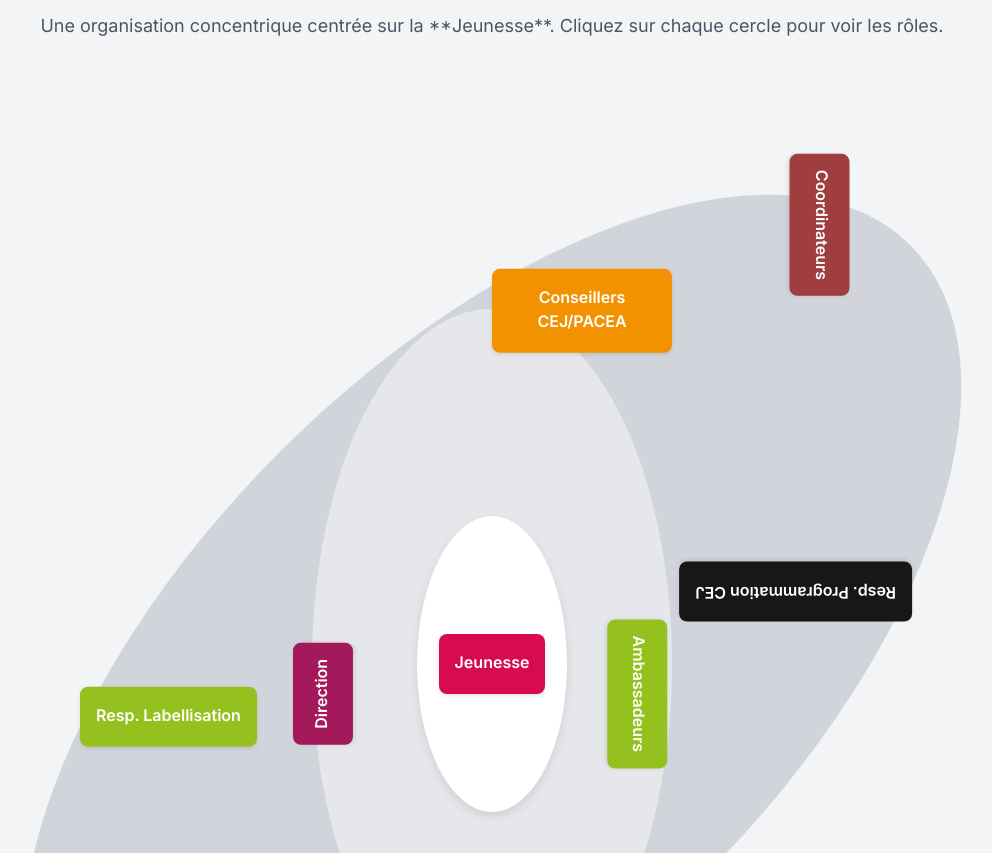
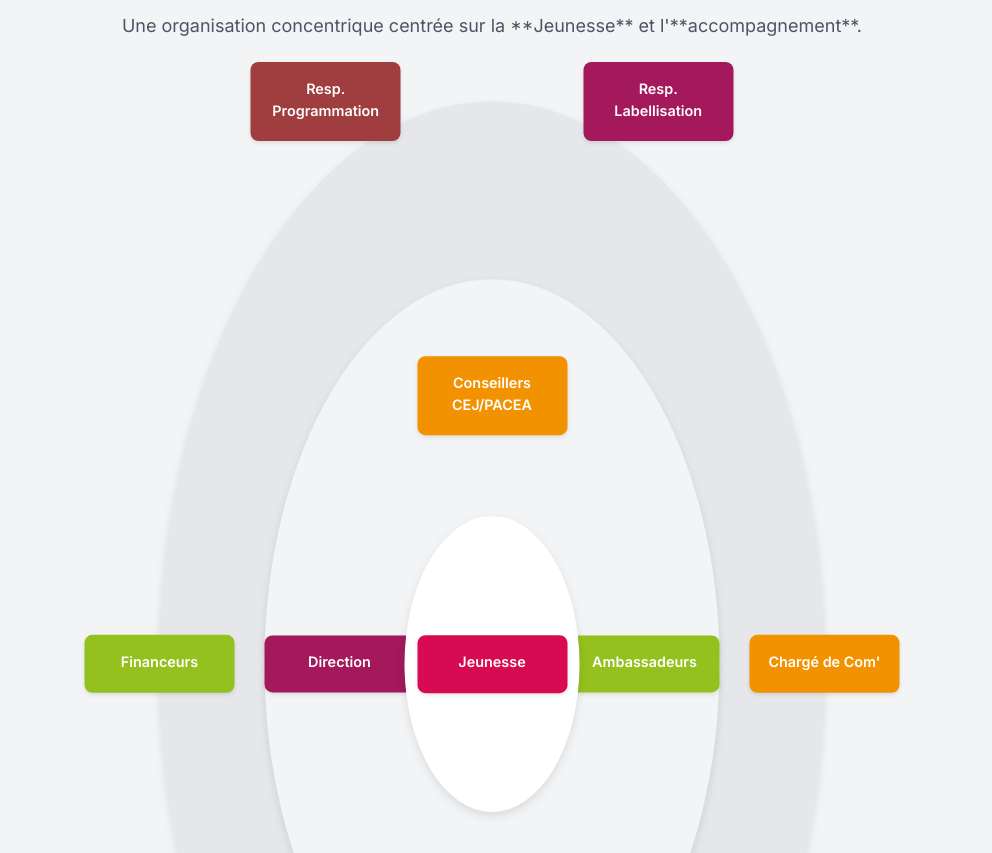
Before and after one commit to mlpb-tools/schemaML, a plain HTML site: page index.html in a window 1280 px wide. Shown: the part 92-945 px from the top of the page, without its empty margins (148-1140 px from the left). Drawn offline with nearby package versions, Linux system fonts and the light colour scheme.

Commit message:
Update index.html
Signed-off-by: MLTools <mathieu.bistue@gmail.com>

```diff
--- a/index.html
+++ b/index.html
@@ -23,8 +23,8 @@
         .concentric-container {
             position: relative;
             width: 100%;
-            padding-top: 100%; /* Ratio 1:1 pour un cercle */
-            max-width: 600px;
+            padding-top: 100%; /* Ratio 1:1 for a perfect circle */
+            max-width: 700px;
             margin-bottom: 2rem;
         }
         .concentric-circle {
@@ -36,24 +36,26 @@
             display: flex;
             justify-content: center;
             align-items: center;
-            flex-wrap: wrap;
-            padding: 2rem;
             transition: all 0.5s ease-in-out;
+            box-shadow: 0 4px 10px rgba(0, 0, 0, 0.1);
         }
         .circle-inner {
             background-color: #ffffff;
             z-index: 5;
-            box-shadow: 0 4px 10px rgba(0, 0, 0, 0.1);
+            width: 25%;
+            height: 25%;
+        }
+        .circle-middle {
+            background-color: #f3f4f6;
+            z-index: 4;
+            width: 65%;
+            height: 65%;
         }
         .circle-outer {
             background-color: #e5e7eb;
-            z-index: 4;
-            padding: 4rem;
-        }
-        .circle-outermost {
-            background-color: #d1d5db;
             z-index: 3;
-            padding: 8rem;
+            width: 95%;
+            height: 95%;
         }
         .role-card {
             background-color: #ffffff;
@@ -63,24 +65,22 @@
             cursor: pointer;
             transition: transform 0.2s, box-shadow 0.2s;
             text-align: center;
+            position: absolute;
+            width: 150px;
+            transform-origin: 50% 50%; /* Center the rotation */
         }
         .role-card:hover {
             transform: scale(1.05);
             box-shadow: 0 6px 10px rgba(0, 0, 0, 0.15);
         }
         .card-title {
-            font-size: 1rem;
+            font-size: 0.9rem;
             font-weight: 600;
             margin-bottom: 0.25rem;
         }
         .card-subtitle {
-            font-size: 0.75rem;
+            font-size: 0.65rem;
             color: #6b7280;
-        }
-        .color-box {
-            width: 1.5rem;
-            height: 1.5rem;
-            border-radius: 0.25rem;
         }
         .modal {
             display: none;
@@ -142,67 +142,52 @@
     <div class="container text-center">
         <h1 class="text-3xl sm:text-4xl font-bold mb-4 text-gray-800">Schéma Organisationnel & Interactions</h1>
         <p class="text-lg text-gray-600 mb-8">
-            Une organisation concentrique centrée sur la **Jeunesse**.
-            Cliquez sur chaque cercle pour voir les rôles.
+            Une organisation concentrique centrée sur la **Jeunesse** et l'**accompagnement**.
         </p>
 
         <div class="concentric-container">
-            <!-- Cercle Intérieur: Jeunesse (le cœur) -->
-            <div class="concentric-circle circle-inner" style="width: 25%; height: 25%;">
-                <div class="role-card" style="background-color: #d60b52; color: white;">
+            <!-- Inner Circle: The youth at the heart of the organization -->
+            <div class="concentric-circle circle-inner">
+                <div class="role-card absolute" style="background-color: #d60b52; color: white; top: 50%; left: 50%; transform: translate(-50%, -50%);">
                     <div class="card-title">Jeunesse</div>
                 </div>
             </div>
 
-            <!-- Cercle Principal: Rôles d'intégration et d'accompagnement -->
-            <div class="concentric-circle circle-outer" style="width: 60%; height: 60%; transform: translate(-50%, -50%) rotate(0deg);">
-                <div class="absolute w-full h-full">
-                    <div class="absolute -top-10 left-1/2 transform -translate-x-1/2" style="transform: rotate(0deg);">
-                        <div class="role-card" onclick="openModal('conseillers')" style="background-color: #f39200; color: white;">
+            <!-- Middle Circle: Key roles directly interacting with youth and each other -->
+            <div class="concentric-circle circle-middle">
+                <div class="role-card" onclick="openModal('conseillers')" style="background-color: #f39200; color: white; top: 10%; left: 50%; transform: translate(-50%, 0);">
                     <div class="card-title">Conseillers CEJ/PACEA</div>
                 </div>
-                    </div>
-                    <div class="absolute top-1/2 -right-10 transform -translate-y-1/2" style="transform: rotate(90deg);">
-                         <div class="role-card" onclick="openModal('ambassadeurs')" style="background-color: #95c11f; color: white;">
+                <div class="role-card" onclick="openModal('ambassadeurs')" style="background-color: #95c11f; color: white; top: 50%; right: 0; transform: translate(0, -50%);">
                     <div class="card-title">Ambassadeurs</div>
                 </div>
-                    </div>
-                    <div class="absolute -bottom-10 left-1/2 transform -translate-x-1/2" style="transform: rotate(180deg);">
-                        <div class="role-card" onclick="openModal('rio')" style="background-color: #2897d5; color: white;">
+                <div class="role-card" onclick="openModal('rio')" style="background-color: #2897d5; color: white; bottom: 10%; left: 50%; transform: translate(-50%, 0);">
                     <div class="card-title">RIO</div>
                 </div>
-                    </div>
-                    <div class="absolute top-1/2 -left-10 transform -translate-y-1/2" style="transform: rotate(270deg);">
-                        <div class="role-card" onclick="openModal('direction')" style="background-color: #a3195b; color: white;">
+                <div class="role-card" onclick="openModal('direction')" style="background-color: #a3195b; color: white; top: 50%; left: 0; transform: translate(0, -50%);">
                     <div class="card-title">Direction</div>
                 </div>
             </div>
+
+            <!-- Outer Circle: Support functions -->
+            <div class="concentric-circle circle-outer">
+                <div class="role-card" onclick="openModal('programmation')" style="background-color: #9f3d3f; color: white; top: 0%; left: 25%; transform: translate(-50%, -50%);">
+                    <div class="card-title">Resp. Programmation</div>
                 </div>
+                <div class="role-card" onclick="openModal('labellisation')" style="background-color: #a3195b; color: white; top: 0%; left: 75%; transform: translate(-50%, -50%);">
+                    <div class="card-title">Resp. Labellisation</div>
                 </div>
-
-            <!-- Cercle Externe: Fonctions Supports -->
-            <div class="concentric-circle circle-outermost" style="width: 100%; height: 100%; transform: translate(-50%, -50%) rotate(45deg);">
-                 <div class="absolute w-full h-full">
-                    <div class="absolute top-5 left-1/4 transform -translate-x-1/2 -translate-y-1/2" style="transform: rotate(45deg);">
-                        <div class="role-card" onclick="openModal('coordinateurs')" style="background-color: #9f3d3f; color: white;">
+                <div class="role-card" onclick="openModal('communication')" style="background-color: #f39200; color: white; top: 50%; right: 0; transform: translate(50%, -50%);">
+                    <div class="card-title">Chargé de Com'</div>
+                </div>
+                <div class="role-card" onclick="openModal('coordinateurs')" style="background-color: #171718; color: white; bottom: 0%; left: 25%; transform: translate(-50%, 50%);">
                     <div class="card-title">Coordinateurs</div>
                 </div>
+                <div class="role-card" style="background-color: #2897d5; color: white; bottom: 0%; left: 75%; transform: translate(-50%, 50%);">
+                    <div class="card-title">Partenaires</div>
                 </div>
-                    <div class="absolute top-1/4 right-5 transform -translate-x-1/2 -translate-y-1/2" style="transform: rotate(135deg);">
-                        <div class="role-card" onclick="openModal('programmation')" style="background-color: #171718; color: white;">
-                            <div class="card-title">Resp. Programmation CEJ</div>
-                        </div>
-                    </div>
-                    <div class="absolute bottom-5 right-1/4 transform -translate-x-1/2 -translate-y-1/2" style="transform: rotate(225deg);">
-                        <div class="role-card" onclick="openModal('communication')" style="background-color: #f39200; color: white;">
-                            <div class="card-title">Chargé de Com'</div>
-                        </div>
-                    </div>
-                    <div class="absolute bottom-1/4 left-5 transform -translate-x-1/2 -translate-y-1/2" style="transform: rotate(315deg);">
-                         <div class="role-card" onclick="openModal('labellisation')" style="background-color: #95c11f; color: white;">
-                            <div class="card-title">Resp. Labellisation</div>
-                        </div>
-                    </div>
+                <div class="role-card" style="background-color: #95c11f; color: white; top: 50%; left: 0; transform: translate(-50%, -50%);">
+                    <div class="card-title">Financeurs</div>
                 </div>
             </div>
 
@@ -300,7 +285,7 @@
                 title: "Direction",
                 content: `
                     <div class="card-content">
-                        <p><strong>🎯 Rôle stratégique :</strong> La Direction est responsable du pilotage stratégique de l'organisation. Elle définit la vision, les objectifs et les orientations globales, et assure l'alignement de toutes les fonctions avec la feuille de route de la Mission Locale.</p>
+                        <p><strong>� Rôle stratégique :</strong> La Direction est responsable du pilotage stratégique de l'organisation. Elle définit la vision, les objectifs et les orientations globales, et assure l'alignement de toutes les fonctions avec la feuille de route de la Mission Locale.</p>
                         <p><strong>🤝 Interactions :</strong> RIO, Ambassadeurs, Coordinateurs, Responsables de la Programmation, de la Communication et de la Labellisation.</p>
                         <p><strong>✅ Valeur ajoutée :</strong> Fournit un cadre de travail cohérent, assure la pérennité et le développement de la structure, et représente l'organisation auprès des instances nationales et des financeurs.</p>
                     </div>`
```
Lines whose indentation alone changed are shown as unchanged.
